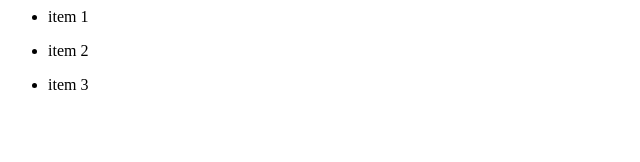
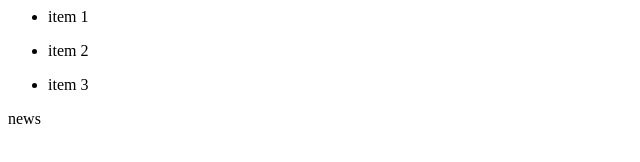
Before and after one commit to davidszeto/helloworld, a plain HTML site: page index.html in a window 1280 px wide. Shown: the full height of the page, 0-640 px from the left. Drawn offline with Linux system fonts and the light colour scheme.

```diff
--- a/index.html
+++ b/index.html
@@ -17,5 +17,7 @@
             <li>item 3</li>
         </ul>
     </module-three>
+
+    news
 </body>
 </html>
```
